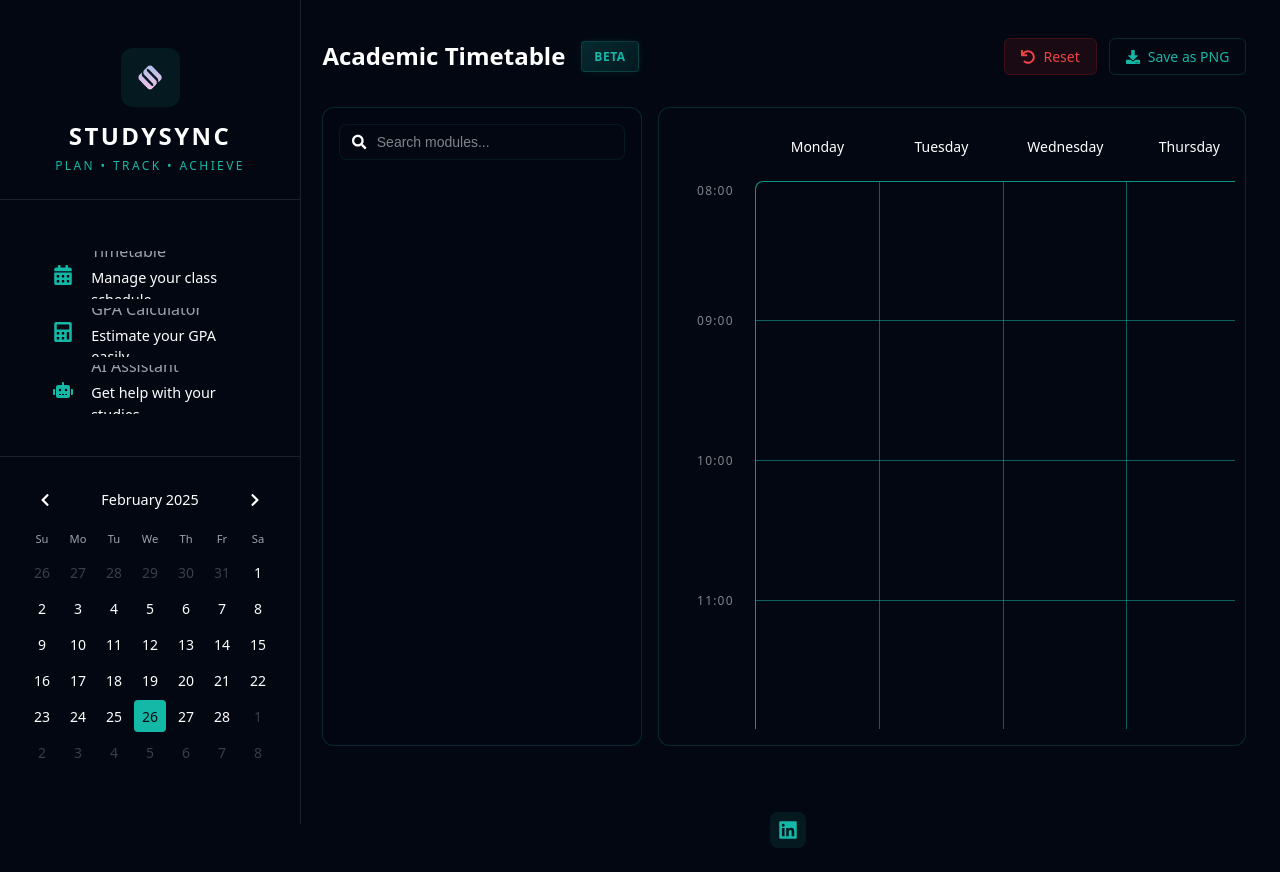
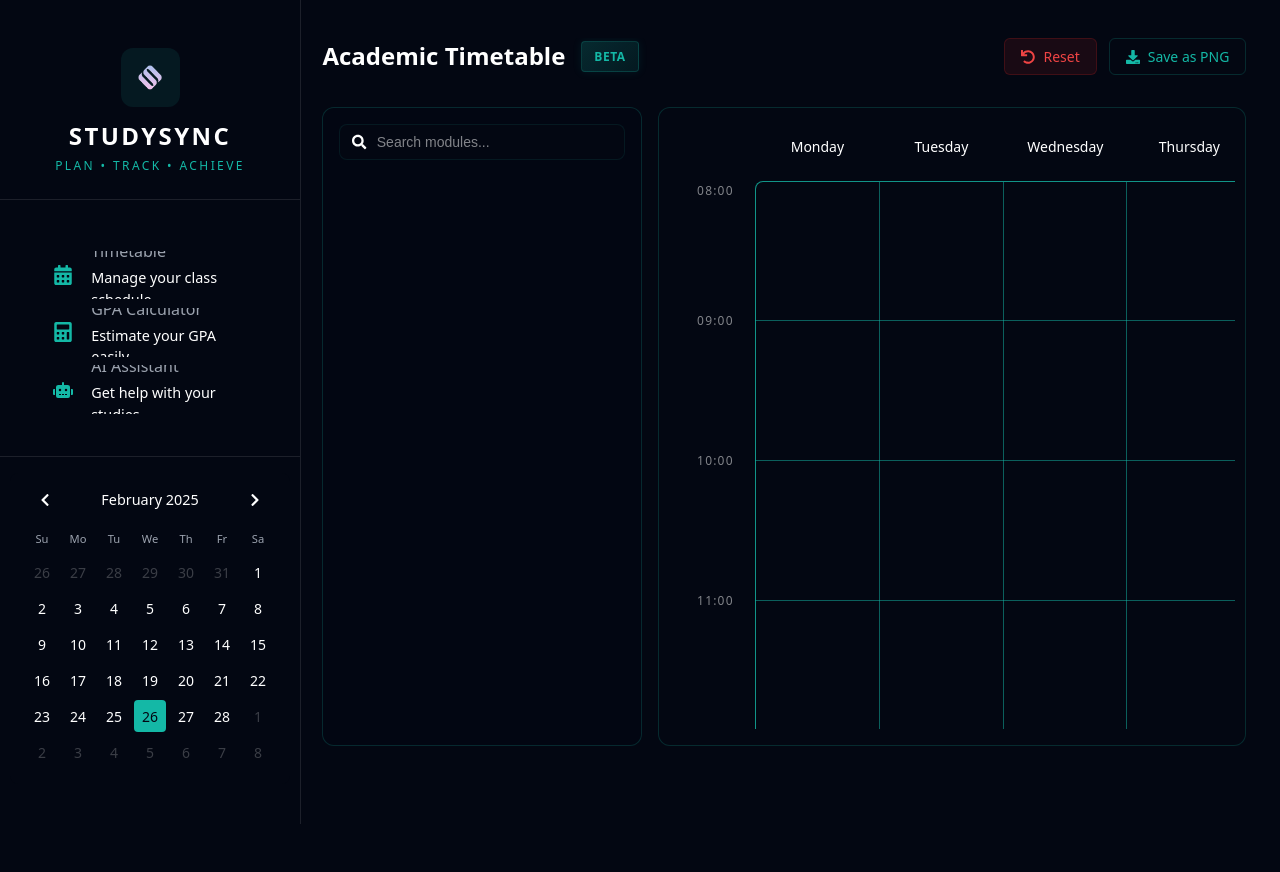
Before and after one commit to MarcusMQF/StudySync, a React (Vite) app: page /timetable in a window 1280 px wide. Built offline with nearby package versions, Linux system fonts and the light colour scheme.

Commit message:
Remove Footer

```diff
--- a/src/components/Timetable.css
+++ b/src/components/Timetable.css
@@ -1389,42 +1389,6 @@
   }
 }
 
-/* Add footer credit styles */
-.footer-credit {
-  text-align: center;
-  padding: 0.5rem 0;
-  display: flex;
-  justify-content: center;
-  position: absolute;
-  bottom: 1rem;
-  left: 0;
-  right: 0;
-  z-index: 1;
-  pointer-events: auto;
-  background: transparent;
-}
-
-.social-link {
-  color: #14b8a6;
-  text-decoration: none;
-  transition: all 0.2s ease;
-  display: flex;
-  align-items: center;
-  justify-content: center;
-  padding: 0.5rem;
-  border-radius: 8px;
-  background: rgba(20, 184, 166, 0.1);
-  z-index: 2;
-  transform: translateY(0);
-}
-
-.social-link:hover {
-  color: #ffffff;
-  background: rgba(20, 184, 166, 0.2);
-  transform: translateY(-2px);
-  filter: drop-shadow(0 4px 12px rgba(20, 184, 166, 0.3));
-}
-
 /* Confirmation Dialog Styles */
 .confirm-dialog-header {
   display: flex;
--- a/src/components/Timetable.tsx
+++ b/src/components/Timetable.tsx
@@ -1,5 +1,5 @@
 import { useState, useRef, useEffect } from 'react';
-import { FaSearch, FaClock, FaMapMarkerAlt, FaUser, FaChevronDown, FaChevronUp, FaPlus, FaTrash, FaDownload, FaUndo, FaExclamationTriangle, FaLinkedin} from 'react-icons/fa';
+import { FaSearch, FaClock, FaMapMarkerAlt, FaUser, FaChevronDown, FaChevronUp, FaPlus, FaTrash, FaDownload, FaUndo, FaExclamationTriangle} from 'react-icons/fa';
 import html2canvas from 'html2canvas';
 import './Timetable.css';
 import DecryptedText from './DecryptedText';
@@ -767,12 +767,6 @@
           </div>
         </div>
       </div>
-
-      <div className="footer-credit">
-        <a href="https://www.linkedin.com/in/mah-qing-fung/" target="_blank" rel="noopener noreferrer" className="social-link">
-          <FaLinkedin size={20} />
-        </a>
-      </div>
     </div>
   );
 };
```
